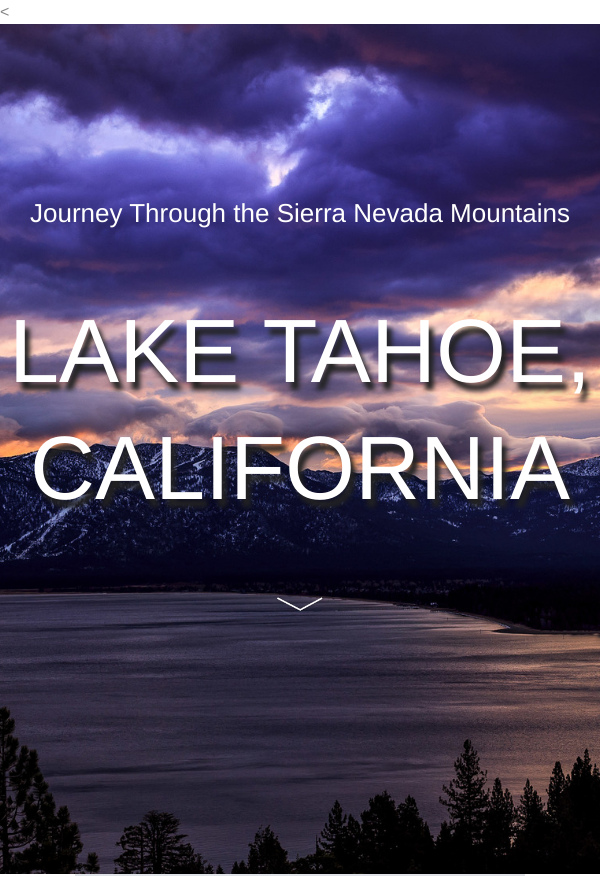
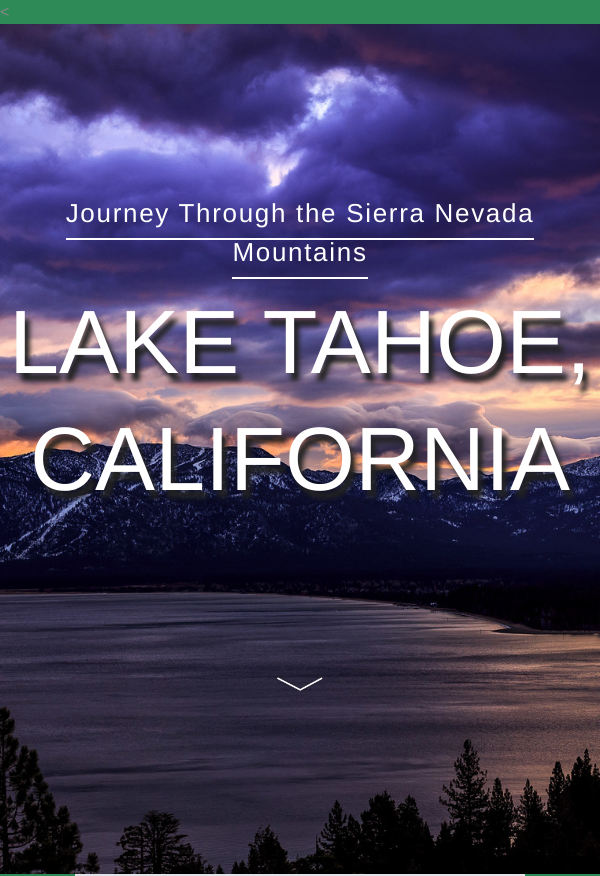
Before and after one commit to Jlopez20515/lake-tahoe, a plain HTML site: page index.html in a window 600 px wide. Shown: the top 876 px of the page. Drawn offline with Linux system fonts and the light colour scheme.

Commit message:
added new fonts and media queries

```diff
--- a/css/styles.css
+++ b/css/styles.css
@@ -1,3 +1,13 @@
+/* Web Fonts -------------------- */
+-@font-face {
+  font-family: 'Abolition Regular';
+  src: url('../fonts/abolition-regular-webfont.eot');
+  src: url('../fonts/abolition-regular-webfont.eot?#iefix') format('embedded-opentype'),
+       url('../fonts/abolition-regular-webfont.woff') format('woff'),
+       url('../fonts/abolition-regular-webfont.ttf') format('truetype');
+}
+
+
 /* Base Styles -------------------- */
 
 * {
@@ -10,6 +20,11 @@ body {
   font: 1em/1.5 "Helvetica Neue", Helvetica, Arial, sans-serif;
 }
 
+h1,
+h2 {
+  font-family: 'Abolition Regular', Helvetica, Arial, sans-serif;
+}
+
 h1 {
   font-size: 5.625rem; /* 90px/16px  */
   color: rgba(255, 255, 255, 1);
@@ -17,6 +32,7 @@ h1 {
   font-weight: normal;
   line-height: 1.3;
   text-shadow: 5px 8px 5px #222;
+  margin: 12px 0 0;
 }
 
 h2 {
@@ -73,13 +89,21 @@ a:active {
 
   padding-top: 170px;
   height: 850px;
-  background: #ffa949 url('../img/lake-tahoe.jpg') no-repeat center;
+  background:
+              /*linear-gradient(#ffa949, transparent 90%),*/
+              /*linear-gradient(0deg, #fff), transparent)*/
+              #ffa949 url('../img/lake-tahoe.jpg') no-repeat center;
   background-size: cover;
+  /*background-image: linear-gradient(to top, steelblue, darkslateblue 90%); optional*/
 }
 
 .title {
   color: white;
   font-size: 1.625rem; /* 26px/16px */
+  letter-spacing: .065em;
+  font-weight: 200;
+  border-bottom: 2px solid;
+  padding-bottom: 10px;
 }
 
 .intro {
@@ -146,6 +170,7 @@ a:active {
 
 .arrow {
   width: 60px;
+  margin-top: 150px;
 }
 
 /* Floated columms ------------------- */
@@ -169,3 +194,26 @@ a:active {
   display: table;
   clear: both;
 }
+
+/* Media Queries --------------------- */
+
+@media (max-width: 960px) {
+  body {
+    background: royalblue;
+  }
+}
+
+@media (max-width: 480px) {
+  body {
+    background: darkred;
+  }
+}
+
+@media (min-width: 481px) and (max-width: 700px) {
+  body {
+    background: seagreen;
+  }
+  p {
+    color: white;
+  }
+}
--- /dev/null
+++ b/fonts/webfont-snippet.css
@@ -0,0 +1,6 @@
+/*  CSS snippet for importing web font formats  */
+
+  src: url('../fonts/abolition-regular-webfont.eot');
+  src: url('../fonts/abolition-regular-webfont.eot?#iefix') format('embedded-opentype'),
+       url('../fonts/abolition-regular-webfont.woff') format('woff'),
+       url('../fonts/abolition-regular-webfont.ttf') format('truetype');
```
Also changed, not shown: fonts/abolition-regular-webfont.ttf (added), fonts/abolition-regular-webfont.woff (added), 1 other file.
